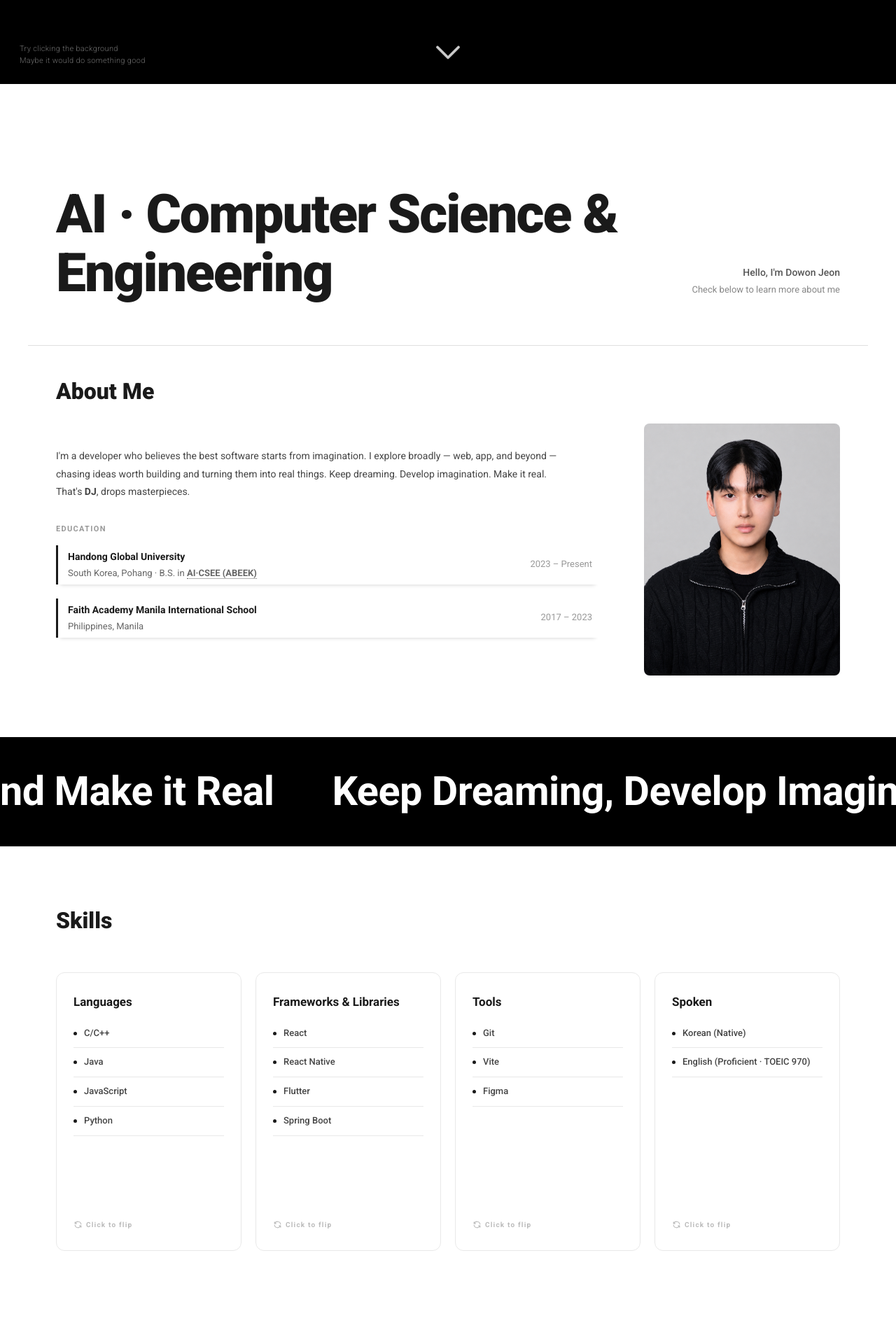
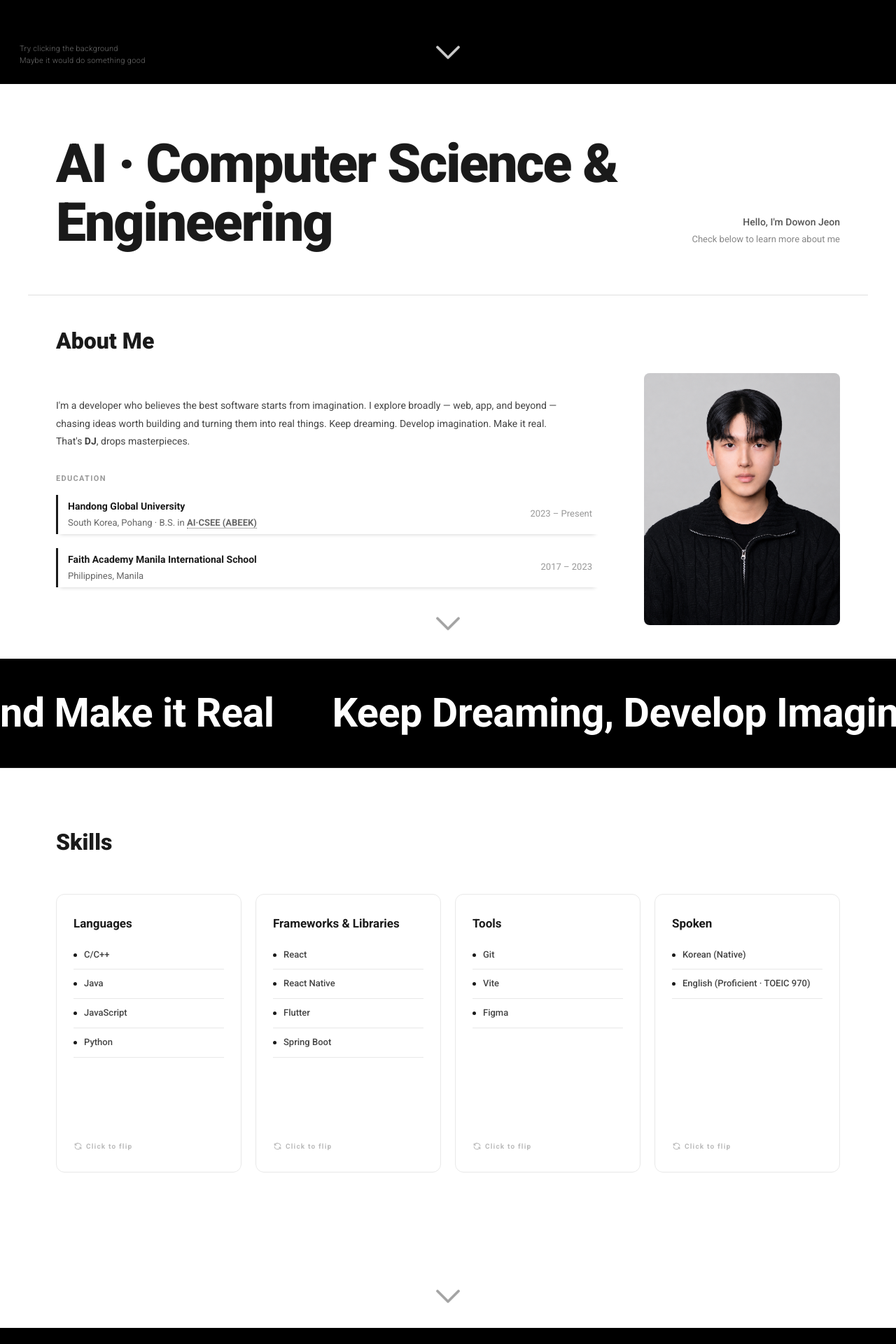
Before and after one commit to jeondowon/PortfolioWeb, a React (Vite) app: page / in a window 1280 px wide. Shown: the part 680-2600 px from the top of the page at 70% size. Built offline with nearby package versions, Linux system fonts and the light colour scheme.

Commit message:
arrow scroll

```diff
--- a/src/App.jsx
+++ b/src/App.jsx
@@ -10,6 +10,7 @@ import Contact from "./components/sections/Contact";
 import "./styles/global.css";
 
 export default function App() {
+  const heroRef = useRef(null);
   const aboutRef = useRef(null);
   const skillsRef = useRef(null);
   const contactRef = useRef(null);
@@ -40,7 +41,7 @@ export default function App() {
     <>
       <Navbar
         onHome={() => window.scrollTo({ top: 0, behavior: "smooth" })}
-        onAbout={() => scrollTo(aboutRef)}
+        onAbout={() => scrollTo(heroRef)}
         onExperience={() => scrollTo(experienceRef)}
         onSkills={() => scrollTo(skillsRef)}
         onContact={() => scrollTo(contactRef)}
@@ -49,11 +50,11 @@ export default function App() {
         dark={onCover || onExperience}
       />
       <Cover onScrollDown={() => scrollTo(aboutRef, { behavior: "smooth" })} />
-      <Hero />
-      <About ref={aboutRef} lang={lang} />
+      <div ref={heroRef}><Hero /></div>
+      <About ref={aboutRef} lang={lang} onScrollDown={() => scrollTo(skillsRef)} />
       <Banner />
-      <Skills ref={skillsRef} />
-      <Experiences ref={experienceRef} />
+      <Skills ref={skillsRef} onScrollDown={() => scrollTo(experienceRef)} />
+      <Experiences ref={experienceRef} onScrollDown={() => scrollTo(contactRef)} />
       <Contact ref={contactRef} />
     </>
   );
--- a/src/components/sections/About.css
+++ b/src/components/sections/About.css
@@ -1,6 +1,7 @@
 .about {
-  padding: 0 0 40px;
+  padding: 0;
   scroll-margin-top: 310px;
+  position: relative;
 }
 
 .about-inner {
@@ -151,7 +152,9 @@
   max-width: 0;
   opacity: 0;
   white-space: nowrap;
-  transition: max-width 0.4s ease, opacity 0.3s ease;
+  transition:
+    max-width 0.4s ease,
+    opacity 0.3s ease;
 }
 
 .dj-wrap:hover .dj-expand {
@@ -164,6 +167,24 @@
   width: 280px;
 }
 
+.about-scroll {
+  position: absolute;
+  bottom: 15px;
+  left: 50%;
+  transform: translateX(-50%);
+  background: none;
+  border: none;
+  color: #1a1a1a;
+  cursor: pointer;
+  opacity: 0.4;
+  transition: opacity 0.2s;
+  animation: float 2s ease-in-out infinite;
+}
+
+.about-scroll:hover {
+  opacity: 0.8;
+}
+
 .about-photo {
   width: 100%;
   height: 360px;
--- a/src/components/sections/About.jsx
+++ b/src/components/sections/About.jsx
@@ -42,7 +42,7 @@ function renderDesc(text) {
   );
 }
 
-const About = forwardRef(function About({ lang = "en" }, ref) {
+const About = forwardRef(function About({ lang = "en", onScrollDown }, ref) {
   const content = ABOUT[lang];
 
   return (
@@ -85,6 +85,11 @@ const About = forwardRef(function About({ lang = "en" }, ref) {
           </div>
         </div>
       </div>
+      <button className="about-scroll" onClick={onScrollDown} aria-label="Scroll down">
+        <svg width="60" height="60" viewBox="0 0 24 24" fill="none" stroke="currentColor" strokeWidth="1.5" strokeLinecap="round" strokeLinejoin="round">
+          <polyline points="6 9 12 15 18 9" />
+        </svg>
+      </button>
     </section>
   );
 });
--- a/src/components/sections/Experiences.css
+++ b/src/components/sections/Experiences.css
@@ -5,6 +5,7 @@
   display: flex;
   flex-direction: column;
   justify-content: flex-start;
+  position: relative;
 }
 
 .experiences-inner {
@@ -113,6 +114,24 @@
   color: #999;
 }
 
+.experiences-scroll {
+  position: absolute;
+  bottom: 10px;
+  left: 50%;
+  transform: translateX(-50%);
+  background: none;
+  border: none;
+  color: #fff;
+  cursor: pointer;
+  opacity: 0.8;
+  transition: opacity 0.2s;
+  animation: float 2s ease-in-out infinite;
+}
+
+.experiences-scroll:hover {
+  opacity: 1;
+}
+
 @media (max-width: 768px) {
   .experiences-inner {
     padding: 0 20px;
--- a/src/components/sections/Experiences.jsx
+++ b/src/components/sections/Experiences.jsx
@@ -8,7 +8,7 @@ const TABS = [
   { key: "achievements", label: "Achievements" },
 ];
 
-const Experiences = forwardRef(function Experiences(_, ref) {
+const Experiences = forwardRef(function Experiences({ onScrollDown }, ref) {
   const [activeTab, setActiveTab] = useState("teams");
   const items = EXPERIENCE_DATA[activeTab];
 
@@ -54,6 +54,11 @@ const Experiences = forwardRef(function Experiences(_, ref) {
           </div>
         )}
       </div>
+      <button className="experiences-scroll" onClick={onScrollDown} aria-label="Scroll down">
+        <svg width="60" height="60" viewBox="0 0 24 24" fill="none" stroke="currentColor" strokeWidth="1.5" strokeLinecap="round" strokeLinejoin="round">
+          <polyline points="6 9 12 15 18 9" />
+        </svg>
+      </button>
     </section>
   );
 });
--- a/src/components/sections/Hero.css
+++ b/src/components/sections/Hero.css
@@ -1,11 +1,11 @@
 .hero {
-  padding-top: 64px;
+  padding-top: 32px;
 }
 
 .hero-inner {
   max-width: 1200px;
   margin: 0 auto;
-  padding: 80px 40px 60px;
+  padding: 40px 40px 60px;
   display: flex;
   align-items: flex-end;
   justify-content: space-between;
--- a/src/components/sections/Skills.css
+++ b/src/components/sections/Skills.css
@@ -5,6 +5,7 @@
   display: flex;
   flex-direction: column;
   justify-content: flex-start;
+  position: relative;
 }
 
 .skills-inner {
@@ -122,6 +123,24 @@
   padding-top: 16px;
 }
 
+.skills-scroll {
+  position: absolute;
+  bottom: 10px;
+  left: 50%;
+  transform: translateX(-50%);
+  background: none;
+  border: none;
+  color: #1a1a1a;
+  cursor: pointer;
+  opacity: 0.4;
+  transition: opacity 0.2s;
+  animation: float 2s ease-in-out infinite;
+}
+
+.skills-scroll:hover {
+  opacity: 0.8;
+}
+
 @media (max-width: 900px) {
   .skills-grid {
     grid-template-columns: repeat(2, 1fr);
--- a/src/components/sections/Skills.jsx
+++ b/src/components/sections/Skills.jsx
@@ -3,7 +3,7 @@ import { TbRefresh } from "react-icons/tb";
 import { SKILLS } from "../../constants";
 import "./Skills.css";
 
-const Skills = forwardRef(function Skills(_, ref) {
+const Skills = forwardRef(function Skills({ onScrollDown }, ref) {
   const [flipped, setFlipped] = useState({});
 
   const toggle = (id) => setFlipped((prev) => ({ ...prev, [id]: !prev[id] }));
@@ -43,6 +43,11 @@ const Skills = forwardRef(function Skills(_, ref) {
           ))}
         </div>
       </div>
+      <button className="skills-scroll" onClick={onScrollDown} aria-label="Scroll down">
+        <svg width="60" height="60" viewBox="0 0 24 24" fill="none" stroke="currentColor" strokeWidth="1.5" strokeLinecap="round" strokeLinejoin="round">
+          <polyline points="6 9 12 15 18 9" />
+        </svg>
+      </button>
     </section>
   );
 });
```
